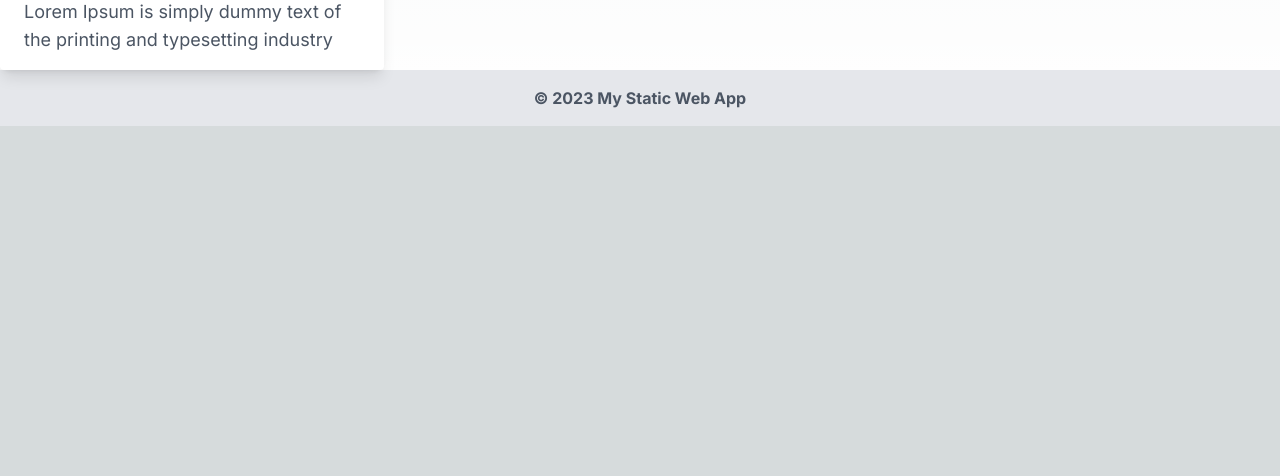
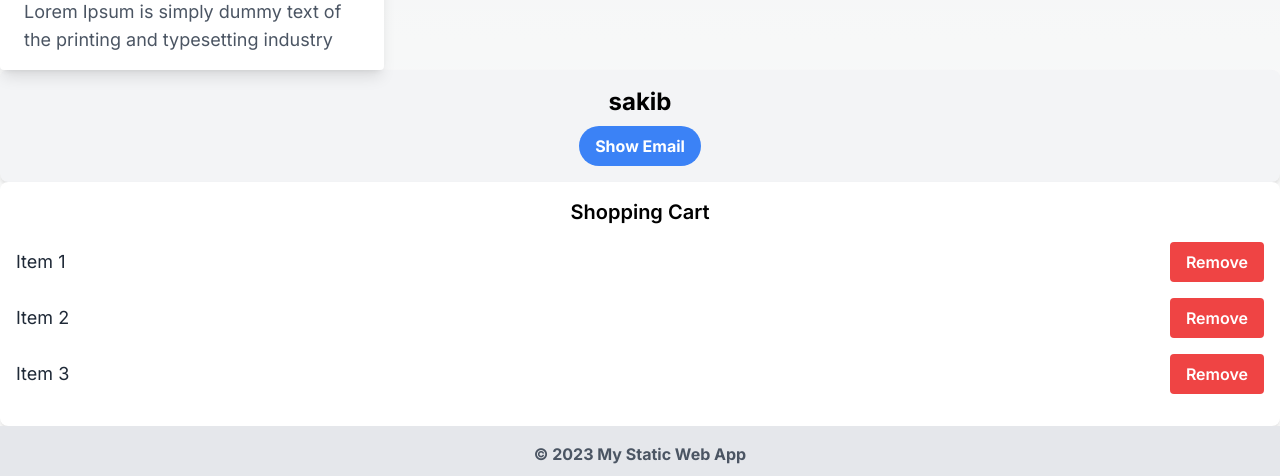
Before and after one commit to Sakib-203-15-3883/Learn-react-with-NextJs--, a Next.js app: page / in a window 1280 px wide. Shown: the part 1788-2264 px from the top of the page. Before the commit the page ends 1914 px from the top, so only its background shows below. Built offline with nearby package versions, Linux system fonts and the light colour scheme.

Commit message:
conditional rendaring , state , useState hook , props

```diff
--- /dev/null
+++ b/app/components/ShoppingCartPage.js
@@ -0,0 +1,27 @@
+import React, { useState } from 'react';
+
+export default function ShoppingCart({ initialItems }) {
+  const [cartItems, setCartItems] = useState(initialItems);
+
+  const removeItem = (itemId) => {
+    const updatedCart = cartItems.filter((item) => item.id !== itemId);
+    setCartItems(updatedCart);
+  };
+
+  return (
+    <div className="bg-white rounded-lg shadow-md p-4">
+      <h2 className="text-xl font-semibold mb-4 grid place-content-center">Shopping Cart</h2>
+      {cartItems.map((item) => (
+        <div key={item.id} className="mb-4 flex items-center justify-between">
+          <p className="text-lg text-gray-800">{item.name}</p>
+          <button
+            onClick={() => removeItem(item.id)}
+            className="bg-red-500 hover:bg-red-600 text-white font-semibold py-2 px-4 rounded focus:outline-none focus:shadow-outline"
+          >
+            Remove
+          </button>
+        </div>
+      ))}
+    </div>
+  );
+}
--- /dev/null
+++ b/app/components/UserProfile.js
@@ -0,0 +1,26 @@
+import React, { useState } from "react";
+
+export default function UserProfile({ user }) {
+  console.log(user);
+
+  const [showEmail, setShowEmail] = useState(false);
+
+  const toggleEmail = () => {
+    setShowEmail(!showEmail);
+  };
+
+  return (
+    <div className="grid place-content-center bg-gray-100 p-4 rounded-lg shadow-md">
+      <h1 className=" grid place-content-center text-2xl font-bold">{user.name}</h1>
+
+      <button
+        className="bg-blue-500 hover:bg-blue-700 text-white font-bold py-2 px-4 rounded-full mt-2"
+        onClick={toggleEmail}
+      >
+        {showEmail ? "Hide Email" : "Show Email"}{" "}
+      </button>
+
+      {showEmail && <p className="text-gray-600 mt-4">Email:{user.email}</p>}
+    </div>
+  );
+}
--- /dev/null
+++ b/app/components/data.js
@@ -0,0 +1,32 @@
+export const users = [
+    {
+        name:"sakib",
+        id:3883,
+        email:"sakib@test.com",
+    },
+
+    {
+        name:"mukit",
+        id:3884,
+        email:"mukit@test.com"
+    },
+
+    {
+        name:"talha",
+        id:3885,
+        email:"talha@test.com"
+    },
+
+
+]
+
+ export const user = {
+    name:"sakib",
+    email:"sakib@test.com"
+}
+
+export  const initialItems = [
+    { id: 1, name: 'Item 1' },
+    { id: 2, name: 'Item 2' },
+    { id: 3, name: 'Item 3' },
+  ];
--- a/app/page.js
+++ b/app/page.js
@@ -15,6 +15,10 @@ import cardData from "./components/cardData";
 
 import Card from "./components/card";
 console.log(Card);
+
+import {user,initialItems} from "./components/data";
+import UserProfile from "./components/UserProfile";
+import ShoppingCartPage from "./components/ShoppingCartPage";
 
 // console.log(cardData);
 
@@ -38,6 +42,14 @@ const Home = () => {
 
       {/* Displaying Cards End  */}
 
+    {/* Displaying User Information Conditionally with Click Event */}
+
+    <UserProfile user ={user}/>
+
+    {/* ShoppingCart Component */}
+
+    <ShoppingCartPage initialItems ={initialItems} />
+
       <Footer />
     </div>
   );
```
